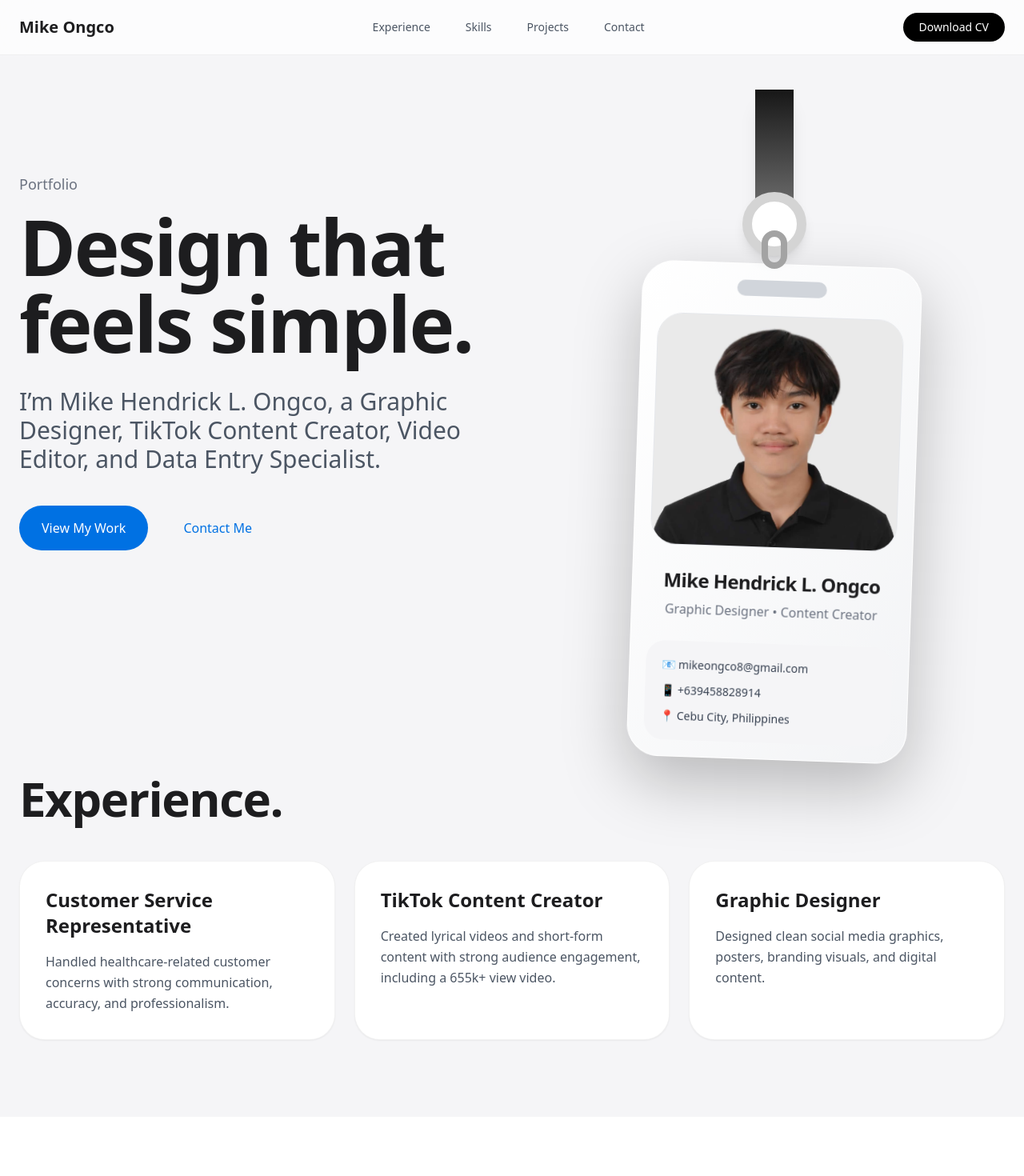
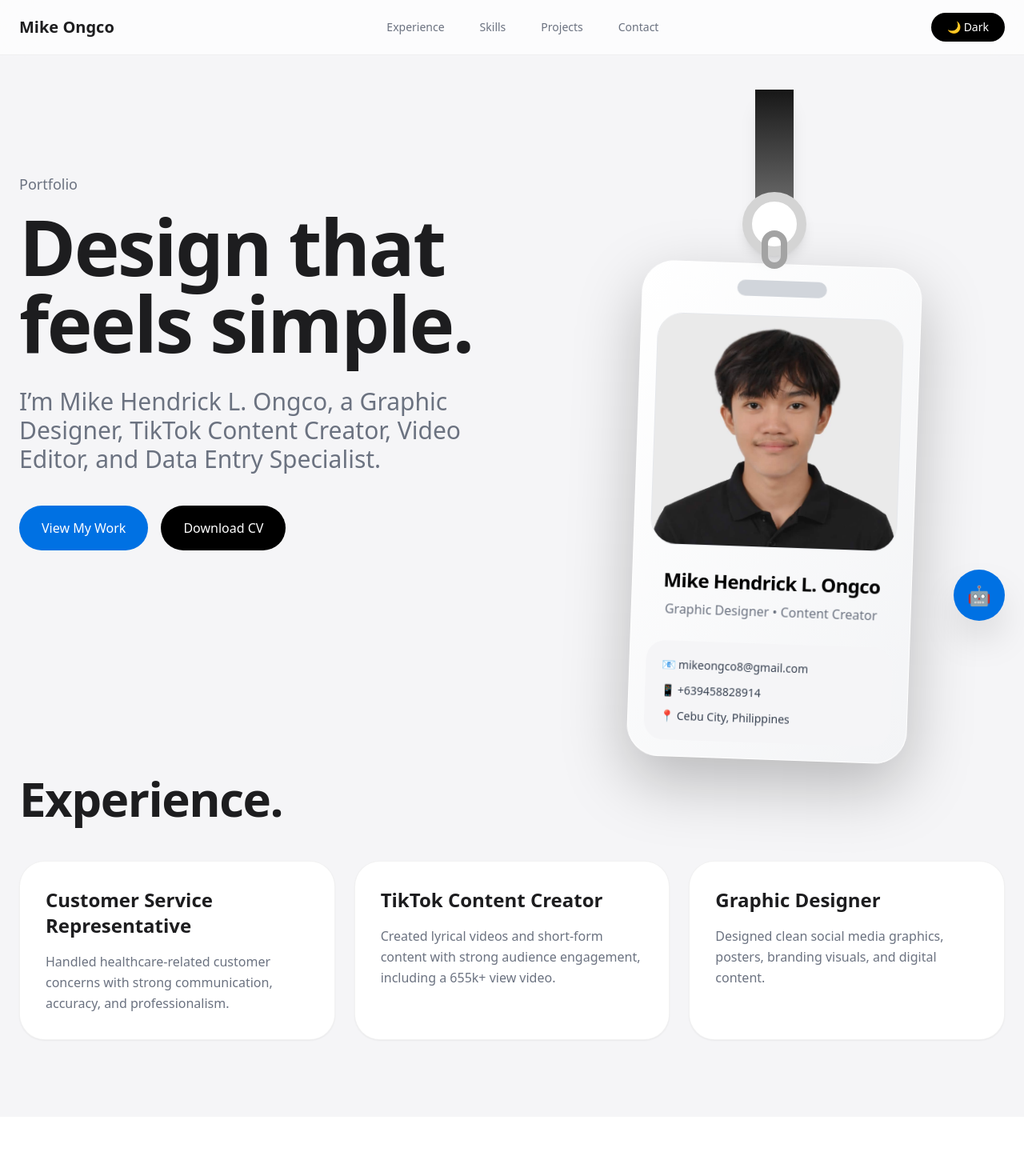
Before and after one commit to mikeongco8-sys/portfolio-site, a React (Vite) app: page / in a window 1280 px wide. Shown: the top 1470 px of the page at 80% size. Built offline with nearby package versions, Linux system fonts and the light colour scheme.

Commit message:
update portfolio design

```diff
--- a/src/App.jsx
+++ b/src/App.jsx
@@ -1,3 +1,4 @@
+import { useEffect, useState } from "react";
 import { motion, useMotionValue, useTransform } from "framer-motion";
 
 const skills = [
@@ -51,55 +52,99 @@ const experiences = [
 ];
 
 export default function PortfolioWebsite() {
+  const [darkMode, setDarkMode] = useState(false);
+  const [chatOpen, setChatOpen] = useState(false);
+  const [message, setMessage] = useState("");
+  const [chat, setChat] = useState([
+    {
+      from: "bot",
+      text: "Hi, I’m Mike’s AI assistant. Ask me about his skills, experience, projects, or contact info.",
+    },
+  ]);
+
   const x = useMotionValue(0);
   const y = useMotionValue(0);
   const rotateX = useTransform(y, [-120, 120], [10, -10]);
   const rotateY = useTransform(x, [-120, 120], [-10, 10]);
   const rotateZ = useTransform(x, [-120, 120], [-5, 5]);
 
+  useEffect(() => {
+    const savedTheme = localStorage.getItem("theme");
+    if (savedTheme === "dark") setDarkMode(true);
+  }, []);
+
+  useEffect(() => {
+    localStorage.setItem("theme", darkMode ? "dark" : "light");
+  }, [darkMode]);
+
+  const askBot = () => {
+    if (!message.trim()) return;
+
+    const userMessage = message.toLowerCase();
+    let reply =
+      "You can ask me about Mike’s skills, experience, projects, services, or contact information.";
+
+    if (userMessage.includes("skill")) {
+      reply =
+        "Mike’s skills include Graphic Design, TikTok Content, Video Editing, Data Entry, Customer Service, Problem Solving, Communication, and CRM Navigation.";
+    } else if (userMessage.includes("experience")) {
+      reply =
+        "Mike has experience in healthcare customer service, TikTok content creation, video editing, and graphic design.";
+    } else if (userMessage.includes("project") || userMessage.includes("work")) {
+      reply =
+        "Mike’s featured project is a viral TikTok lyrical video that reached 655k+ views, plus social media design and creative video editing samples.";
+    } else if (userMessage.includes("contact") || userMessage.includes("email")) {
+      reply =
+        "You can contact Mike at mikeongco8@gmail.com or +639458828914. He is based in Cebu City, Philippines.";
+    } else if (userMessage.includes("hire") || userMessage.includes("service")) {
+      reply =
+        "Mike is open for freelance work such as graphic design, social media content, video editing, data entry, and customer support.";
+    }
+
+    setChat([...chat, { from: "user", text: message }, { from: "bot", text: reply }]);
+    setMessage("");
+  };
+
   return (
-    <div className="min-h-screen bg-[#f5f5f7] text-[#1d1d1f] overflow-x-hidden">
-      <nav className="fixed top-0 left-0 w-full z-50 bg-white/70 backdrop-blur-xl border-b border-black/5">
+    <div
+      className={`min-h-screen overflow-x-hidden transition-colors duration-500 ${
+        darkMode ? "bg-black text-white" : "bg-[#f5f5f7] text-[#1d1d1f]"
+      }`}
+    >
+      <nav
+        className={`fixed top-0 left-0 w-full z-50 backdrop-blur-xl border-b transition ${
+          darkMode
+            ? "bg-black/70 border-white/10"
+            : "bg-white/70 border-black/5"
+        }`}
+      >
         <div className="max-w-7xl mx-auto px-6 py-4 flex items-center justify-between">
           <h1 className="font-semibold text-xl">Mike Ongco</h1>
 
-         <div className="hidden md:flex gap-3 text-sm text-gray-600">
-  <a
-    href="#experience"
-    className="px-4 py-2 rounded-full hover:bg-gray-200 hover:text-black transition-all duration-300"
-  >
-    Experience
-  </a>
+          <div className="hidden md:flex gap-3 text-sm text-gray-500">
+            {["Experience", "Skills", "Projects", "Contact"].map((item) => (
+              <a
+                key={item}
+                href={`#${item.toLowerCase()}`}
+                className={`px-4 py-2 rounded-full transition-all duration-300 ${
+                  darkMode
+                    ? "hover:bg-white/10 hover:text-white"
+                    : "hover:bg-gray-200 hover:text-black"
+                }`}
+              >
+                {item}
+              </a>
+            ))}
+          </div>
 
-  <a
-    href="#skills"
-    className="px-4 py-2 rounded-full hover:bg-gray-200 hover:text-black transition-all duration-300"
-  >
-    Skills
-  </a>
-
-  <a
-    href="#projects"
-    className="px-4 py-2 rounded-full hover:bg-gray-200 hover:text-black transition-all duration-300"
-  >
-    Projects
-  </a>
-
-  <a
-    href="#contact"
-    className="px-4 py-2 rounded-full hover:bg-gray-200 hover:text-black transition-all duration-300"
-  >
-    Contact
-  </a>
-</div>
-
-          <a
-            href="/cv.pdf"
-            download
-            className="bg-black text-white px-5 py-2 rounded-full text-sm font-medium hover:scale-105 transition"
+          <button
+            onClick={() => setDarkMode(!darkMode)}
+            className={`px-5 py-2 rounded-full text-sm font-medium transition ${
+              darkMode ? "bg-white text-black" : "bg-black text-white"
+            }`}
           >
-            Download CV
-          </a>
+            {darkMode ? "☀️ Light" : "🌙 Dark"}
+          </button>
         </div>
       </nav>
 
@@ -117,7 +162,7 @@ export default function PortfolioWebsite() {
               Design that feels simple.
             </h2>
 
-            <p className="mt-8 text-2xl md:text-3xl text-gray-600 max-w-2xl">
+            <p className="mt-8 text-2xl md:text-3xl text-gray-500 max-w-2xl">
               I’m Mike Hendrick L. Ongco, a Graphic Designer, TikTok Content
               Creator, Video Editor, and Data Entry Specialist.
             </p>
@@ -131,10 +176,15 @@ export default function PortfolioWebsite() {
               </a>
 
               <a
-                href="#contact"
-                className="text-[#0071e3] px-7 py-4 rounded-full font-medium hover:underline"
+                href="/cv.pdf"
+                download
+                className={`px-7 py-4 rounded-full font-medium transition ${
+                  darkMode
+                    ? "bg-white text-black"
+                    : "bg-black text-white"
+                }`}
               >
-                Contact Me
+                Download CV
               </a>
             </div>
           </motion.div>
@@ -142,9 +192,7 @@ export default function PortfolioWebsite() {
           <div className="flex justify-center">
             <div className="relative h-[680px] w-full max-w-[430px] flex justify-center">
               <div className="absolute top-0 h-40 w-12 rounded-b-[2rem] bg-gradient-to-b from-neutral-900 to-neutral-500 shadow-xl" />
-
               <div className="absolute top-32 h-20 w-20 rounded-full border-[12px] border-neutral-300 bg-white shadow-lg z-10" />
-
               <div className="absolute top-44 h-12 w-8 rounded-full border-[8px] border-neutral-400 z-10" />
 
               <motion.div
@@ -155,7 +203,7 @@ export default function PortfolioWebsite() {
                 animate={{ y: [0, 10, 0], rotateZ: [-2, 2, -2] }}
                 transition={{ repeat: Infinity, duration: 4, ease: "easeInOut" }}
                 whileTap={{ scale: 1.03, cursor: "grabbing" }}
-                className="absolute top-52 w-[350px] cursor-grab rounded-[2.5rem] overflow-hidden bg-white/80 backdrop-blur-2xl shadow-[0_30px_80px_rgba(0,0,0,0.25)] border border-white"
+                className="absolute top-52 w-[350px] cursor-grab rounded-[2.5rem] overflow-hidden bg-white/90 text-black backdrop-blur-2xl shadow-[0_30px_80px_rgba(0,0,0,0.25)] border border-white"
               >
                 <div className="p-5 bg-gradient-to-br from-white to-gray-100">
                   <div className="h-5 w-28 mx-auto rounded-full bg-gray-300 mb-6" />
@@ -172,7 +220,6 @@ export default function PortfolioWebsite() {
                     <h3 className="text-2xl font-semibold tracking-tight">
                       Mike Hendrick L. Ongco
                     </h3>
-
                     <p className="mt-2 text-gray-500">
                       Graphic Designer • Content Creator
                     </p>
@@ -201,17 +248,24 @@ export default function PortfolioWebsite() {
               <motion.div
                 key={item.title}
                 whileHover={{ y: -8 }}
-                className="bg-white rounded-[2rem] p-8 shadow-sm border border-black/5"
+                className={`rounded-[2rem] p-8 shadow-sm border transition ${
+                  darkMode
+                    ? "bg-white/10 border-white/10"
+                    : "bg-white border-black/5"
+                }`}
               >
                 <h3 className="text-2xl font-semibold mb-4">{item.title}</h3>
-                <p className="text-gray-600 leading-relaxed">{item.description}</p>
+                <p className="text-gray-500 leading-relaxed">{item.description}</p>
               </motion.div>
             ))}
           </div>
         </div>
       </section>
 
-      <section id="skills" className="py-24 px-6 bg-white">
+      <section
+        id="skills"
+        className={`py-24 px-6 ${darkMode ? "bg-white/5" : "bg-white"}`}
+      >
         <div className="max-w-7xl mx-auto">
           <h2 className="text-5xl md:text-6xl font-semibold tracking-tight mb-12">
             Skills.
@@ -222,7 +276,9 @@ export default function PortfolioWebsite() {
               <motion.div
                 key={skill}
                 whileHover={{ scale: 1.04 }}
-                className="bg-[#f5f5f7] rounded-[2rem] p-7 text-center font-semibold text-lg"
+                className={`rounded-[2rem] p-7 text-center font-semibold text-lg transition ${
+                  darkMode ? "bg-white/10" : "bg-[#f5f5f7]"
+                }`}
               >
                 {skill}
               </motion.div>
@@ -242,7 +298,11 @@ export default function PortfolioWebsite() {
               <motion.div
                 key={project.title}
                 whileHover={{ y: -8 }}
-                className="bg-white rounded-[2rem] overflow-hidden shadow-sm border border-black/5"
+                className={`rounded-[2rem] overflow-hidden shadow-sm border transition ${
+                  darkMode
+                    ? "bg-white/10 border-white/10"
+                    : "bg-white border-black/5"
+                }`}
               >
                 {project.type === "video" ? (
                   <video
@@ -255,14 +315,18 @@ export default function PortfolioWebsite() {
                     <source src="/lyrical.mp4" type="video/mp4" />
                   </video>
                 ) : (
-                  <div className="h-80 flex items-center justify-center bg-[#f5f5f7] text-gray-400 text-xl font-semibold">
+                  <div
+                    className={`h-80 flex items-center justify-center text-gray-400 text-xl font-semibold ${
+                      darkMode ? "bg-white/5" : "bg-[#f5f5f7]"
+                    }`}
+                  >
                     Project Image
                   </div>
                 )}
 
                 <div className="p-7">
                   <h3 className="text-2xl font-semibold mb-3">{project.title}</h3>
-                  <p className="text-gray-600 leading-relaxed">
+                  <p className="text-gray-500 leading-relaxed">
                     {project.description}
                   </p>
                 </div>
@@ -272,35 +336,99 @@ export default function PortfolioWebsite() {
         </div>
       </section>
 
-      <section id="contact" className="py-24 px-6 bg-white">
+      <section
+        id="contact"
+        className={`py-24 px-6 ${darkMode ? "bg-white/5" : "bg-white"}`}
+      >
         <div className="max-w-5xl mx-auto text-center">
           <h2 className="text-5xl md:text-6xl font-semibold tracking-tight mb-6">
             Let’s work together.
           </h2>
 
-          <p className="text-xl text-gray-600 mb-12">
+          <p className="text-xl text-gray-500 mb-12">
             Open for freelance projects, social media design, branding, video
             editing, data entry, and creative collaborations.
           </p>
 
           <div className="grid md:grid-cols-3 gap-5">
-            <div className="bg-[#f5f5f7] rounded-[2rem] p-7">
-              <h3 className="font-semibold text-xl mb-2">Email</h3>
-              <p className="text-gray-600">mikeongco8@gmail.com</p>
-            </div>
-
-            <div className="bg-[#f5f5f7] rounded-[2rem] p-7">
-              <h3 className="font-semibold text-xl mb-2">Phone</h3>
-              <p className="text-gray-600">+639458828914</p>
-            </div>
-
-            <div className="bg-[#f5f5f7] rounded-[2rem] p-7">
-              <h3 className="font-semibold text-xl mb-2">Location</h3>
-              <p className="text-gray-600">Cebu City, Philippines</p>
-            </div>
+            {[
+              ["Email", "mikeongco8@gmail.com"],
+              ["Phone", "+639458828914"],
+              ["Location", "Cebu City, Philippines"],
+            ].map(([title, value]) => (
+              <div
+                key={title}
+                className={`rounded-[2rem] p-7 transition ${
+                  darkMode ? "bg-white/10" : "bg-[#f5f5f7]"
+                }`}
+              >
+                <h3 className="font-semibold text-xl mb-2">{title}</h3>
+                <p className="text-gray-500">{value}</p>
+              </div>
+            ))}
           </div>
         </div>
       </section>
+
+      <button
+        onClick={() => setChatOpen(!chatOpen)}
+        className="fixed bottom-6 right-6 z-50 h-16 w-16 rounded-full bg-[#0071e3] text-white text-2xl shadow-2xl hover:scale-110 transition"
+      >
+        🤖
+      </button>
+
+      {chatOpen && (
+        <motion.div
+          initial={{ opacity: 0, y: 30, scale: 0.95 }}
+          animate={{ opacity: 1, y: 0, scale: 1 }}
+          className={`fixed bottom-28 right-6 z-50 w-[340px] rounded-[2rem] overflow-hidden shadow-2xl border ${
+            darkMode
+              ? "bg-black border-white/10 text-white"
+              : "bg-white border-black/10 text-black"
+          }`}
+        >
+          <div className="bg-[#0071e3] text-white p-5">
+            <h3 className="font-semibold text-lg">Mike AI Assistant</h3>
+            <p className="text-sm text-white/80">Ask about my portfolio</p>
+          </div>
+
+          <div className="h-80 overflow-y-auto p-5 space-y-4">
+            {chat.map((item, index) => (
+              <div
+                key={index}
+                className={`p-3 rounded-2xl text-sm max-w-[85%] ${
+                  item.from === "user"
+                    ? "ml-auto bg-[#0071e3] text-white"
+                    : darkMode
+                    ? "bg-white/10"
+                    : "bg-gray-100"
+                }`}
+              >
+                {item.text}
+              </div>
+            ))}
+          </div>
+
+          <div className="p-4 flex gap-2 border-t border-black/10">
+            <input
+              value={message}
+              onChange={(e) => setMessage(e.target.value)}
+              onKeyDown={(e) => e.key === "Enter" && askBot()}
+              placeholder="Ask something..."
+              className={`flex-1 px-4 py-3 rounded-full outline-none text-sm ${
+                darkMode ? "bg-white/10 text-white" : "bg-gray-100 text-black"
+              }`}
+            />
+
+            <button
+              onClick={askBot}
+              className="bg-[#0071e3] text-white px-4 rounded-full font-semibold"
+            >
+              Send
+            </button>
+          </div>
+        </motion.div>
+      )}
     </div>
   );
 }
```
